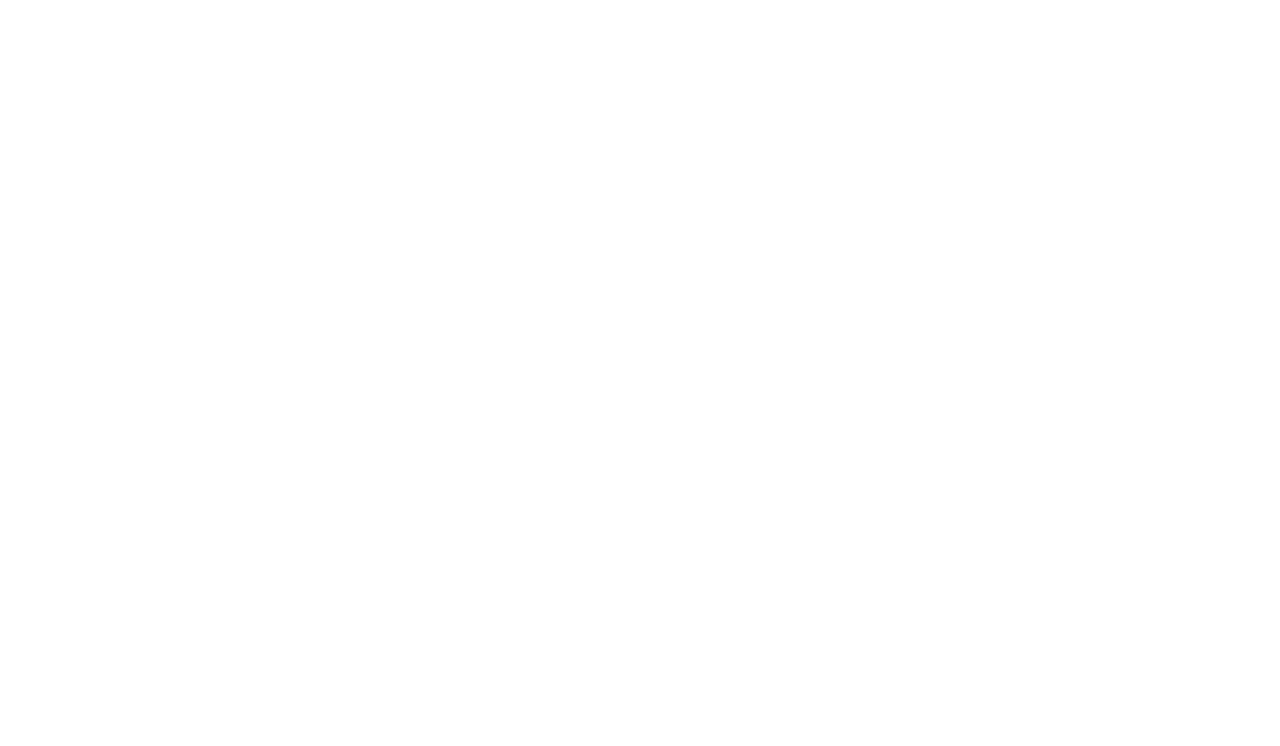
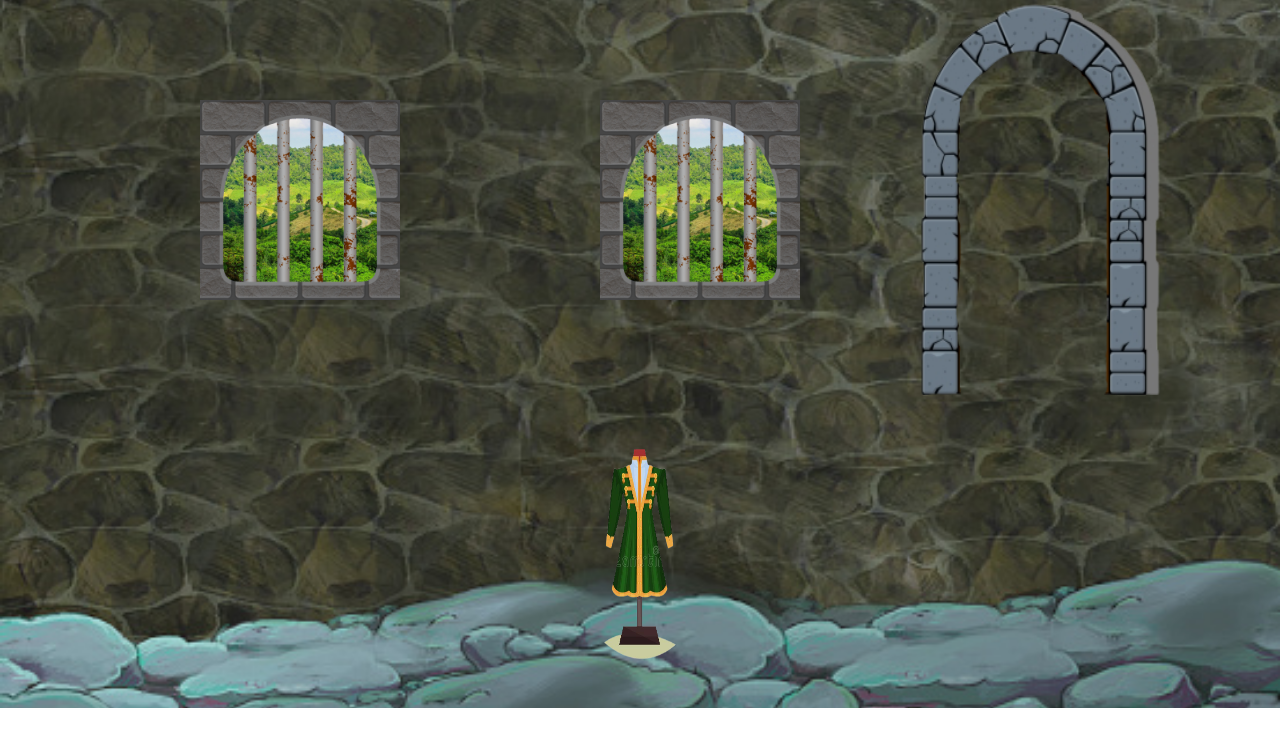
Before and after one commit to iliketocode2/Escape-Room, a plain HTML site: page R2F1.html in a window 1280 px wide. Drawn offline with Linux system fonts and the light colour scheme.

Commit message:
Added images

```diff
--- a/R2F1.html
+++ b/R2F1.html
@@ -20,5 +20,11 @@
   </style>
 </head>
 <body>
+  <div class="back">
+    <img src="Images/window.png" alt="dungeon window" style="height:200px;width:200px;float:left;margin-left:200px;margin-top:100px;">
+    <img src="Images/window.png" alt="dungeon window" style="height:200px;width:200px;float:left;margin-left:200px;margin-top:100px;">
+    <img src="Images/openDoor.png" id="door" alt="door" style="height:400px;width:350px;">
+    <img src="Images/clothing.png" id="shirt" alt="old clothes" style="height:300px;width:200px;"
+  </div>
 </body>
 </html>
```
